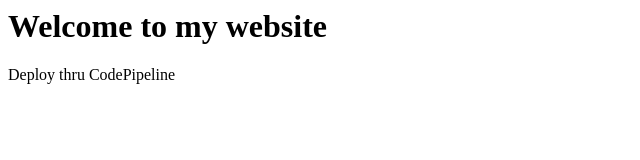
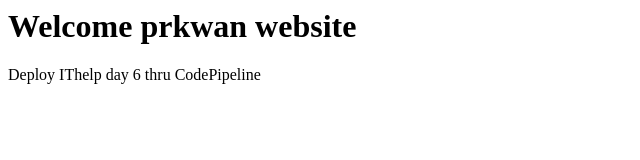
Before and after one commit to sfkwan/dev-s3-base, a plain HTML site: page index.html in a window 1280 px wide. Shown: the whole page, without its empty margins (0-640 px from the left). Drawn offline with Linux system fonts and the light colour scheme.

Commit message:
Update welcome message and deployment note

```diff
--- a/index.html
+++ b/index.html
@@ -5,8 +5,8 @@
 </head>
 
 <body>
-    <h1>Welcome to my website</h1>
-    <p>Deploy thru CodePipeline</p>
+    <h1>Welcome prkwan website</h1>
+    <p>Deploy IThelp day 6 thru CodePipeline</p>
 </body>
 
 </html>
```
